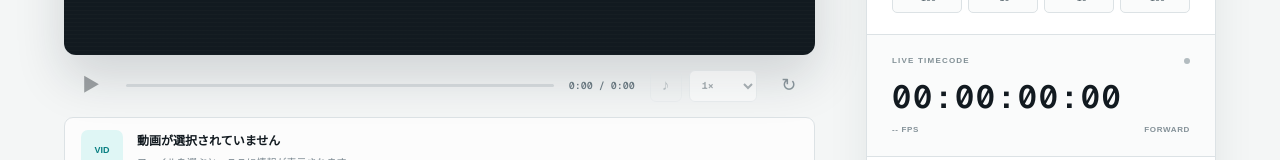
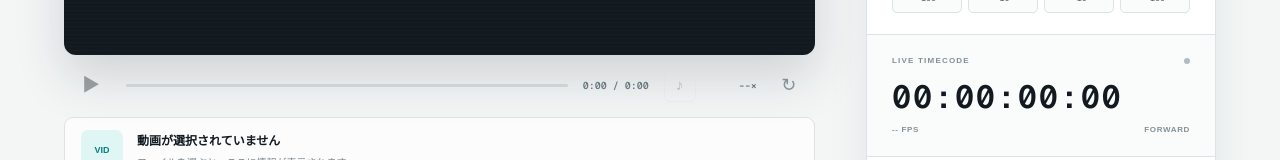
Before and after one commit to yyya-nico/WebMIDI-Video-MTC, a Next.js app: page / in a window 1280 px wide. Shown: the part 495-655 px from the top of the page. Built offline with nearby package versions, Linux system fonts and the light colour scheme.

Commit message:
再生速度の手動指定を削除

```diff
--- a/app/globals.css
+++ b/app/globals.css
@@ -51,8 +51,7 @@ button:disabled { cursor:not-allowed; opacity:.38; }
 .mute-button { width:32px; height:32px; display:grid; place-items:center; color:#66757d; border:1px solid var(--line)!important; border-radius:6px; font:700 15px/1 var(--font-geist-sans),sans-serif; }
 .mute-button.active { color:var(--cyan-dark); border-color:#9fdedc!important; background:#eefafa; }
 .mute-button span { transform:translateY(-1px); }
-.rate-control select { height:32px; padding:0 8px; color:#526169; border:1px solid var(--line); border-radius:6px; background:#fff; font:700 10px/1 var(--font-geist-mono),monospace; }
-.rate-control select:disabled { cursor:not-allowed; opacity:.45; }
+.rate-display { min-width:54px; color:#526169; text-align:right; font:700 10px/1 var(--font-geist-mono),monospace; }
 .small-action { color:#8c989e; font-size:18px; }
 .file-strip { min-height:68px; display:grid; grid-template-columns:42px 1fr auto; align-items:center; gap:14px; padding:12px 16px; border:1px solid var(--line); border-radius:9px; background:rgba(255,255,255,.72); }
 .file-type { width:42px; height:42px; display:grid; place-items:center; color:var(--cyan-dark); background:#dff6f5; border-radius:7px; font:800 9px/1 Arial; }
--- a/app/page.tsx
+++ b/app/page.tsx
@@ -7,7 +7,6 @@ type MidiAccessLike = { inputs: Map<string, MidiInputLike>; onstatechange: (() =
 type DecodedMtc = { hours: number; minutes: number; seconds: number; frames: number; fps: number; dropFrame: boolean; direction: 'forward' | 'reverse' };
 
 const FRAME_RATES = [24, 25, 29.97, 30] as const;
-const PLAYBACK_RATES = [0.5, 0.75, 1, 1.25, 1.5, 2] as const;
 const ACCEPTED_VIDEO_TYPES = 'video/*,.mp4,.mov,.m4v,.webm';
 const VIDEO_SYNC_INTERVAL_MS = 500;
 const MAX_AUTO_PLAYBACK_RATE = 4;
@@ -48,7 +47,6 @@ export default function Home() {
   const lastVideoSyncAtRef = useRef<number | null>(null);
   const syncEnabledRef = useRef(false);
   const offsetRef = useRef(0);
-  const playbackRateRef = useRef(1);
   const transportRateRef = useRef(1);
   const previousMtcSampleRef = useRef<{ seconds: number; receivedAt: number; direction: DecodedMtc['direction']; fps: number } | null>(null);
   const rateSamplesRef = useRef<number[]>([]);
@@ -67,7 +65,6 @@ export default function Home() {
   const [offset, setOffset] = useState(0);
   const [syncEnabled, setSyncEnabled] = useState(false);
   const [muted, setMuted] = useState(false);
-  const [playbackRate, setPlaybackRate] = useState(1);
   const [transportRate, setTransportRate] = useState(1);
 
   const disconnectMidi = useCallback(() => {
@@ -128,13 +125,13 @@ export default function Home() {
     const correctedTime = mtcToSeconds(decoded) + quarterFrameCompensation + offsetRef.current / 1000;
     if (correctedTime < 0) {
       video.pause();
-      video.playbackRate = playbackRateRef.current;
+      video.playbackRate = 1;
       video.currentTime = 0;
       return;
     }
     if (Number.isFinite(video.duration) && correctedTime > video.duration) {
       video.pause();
-      video.playbackRate = playbackRateRef.current;
+      video.playbackRate = 1;
       video.currentTime = video.duration;
       return;
     }
@@ -285,7 +282,7 @@ export default function Home() {
     lastVideoSyncAtRef.current = null;
     const video = videoRef.current;
     if (!video) return;
-    if (!next) { video.pause(); video.playbackRate = playbackRate; }
+    if (!next) { video.pause(); video.playbackRate = 1; }
     else {
       video.playbackRate = transportRateRef.current || 1;
       if (timecode) syncVideo(timecode, true);
@@ -298,12 +295,6 @@ export default function Home() {
     if (videoRef.current) videoRef.current.muted = next;
   }
 
-  function updatePlaybackRate(next: number) {
-    setPlaybackRate(next);
-    playbackRateRef.current = next;
-    if (videoRef.current && !syncEnabledRef.current) videoRef.current.playbackRate = next;
-  }
-
   function updateOffset(next: number) {
     const safe = clamp(Number.isFinite(next) ? next : 0, -99999, 99999);
     setOffset(safe);
@@ -312,6 +303,7 @@ export default function Home() {
   }
 
   const progress = duration ? (currentTime / duration) * 100 : 0;
+  const currentPlaybackRate = !videoUrl ? null : !syncEnabled ? 1 : midiStatus !== 'live' ? 0 : timecode?.direction === 'reverse' ? -transportRate : transportRate;
 
   return (
     <main className="app-shell">
@@ -324,7 +316,7 @@ export default function Home() {
         <section className="player-column" aria-label="ビデオプレーヤー">
           <div className={`video-stage ${dragging ? 'is-dragging' : ''} ${videoUrl ? 'has-video' : ''}`} onDragEnter={(event) => { event.preventDefault(); setDragging(true); }} onDragOver={(event) => event.preventDefault()} onDragLeave={() => setDragging(false)} onDrop={handleDrop}>
             {videoUrl ? (
-              <video ref={videoRef} src={videoUrl} playsInline muted={muted} onLoadedMetadata={(event) => { setDuration(event.currentTarget.duration); setCurrentTime(0); event.currentTarget.playbackRate = syncEnabledRef.current ? 1 : playbackRate; }} onTimeUpdate={(event) => setCurrentTime(event.currentTarget.currentTime)} onClick={(event) => { if (!syncEnabled) { if (event.currentTarget.paused) void event.currentTarget.play(); else event.currentTarget.pause(); } }} />
+              <video ref={videoRef} src={videoUrl} playsInline muted={muted} onLoadedMetadata={(event) => { setDuration(event.currentTarget.duration); setCurrentTime(0); event.currentTarget.playbackRate = 1; }} onTimeUpdate={(event) => setCurrentTime(event.currentTarget.currentTime)} onClick={(event) => { if (!syncEnabled) { if (event.currentTarget.paused) void event.currentTarget.play(); else event.currentTarget.pause(); } }} />
             ) : (
               <div className="empty-state">
                 <div className="upload-icon" aria-hidden="true"><span>＋</span></div>
@@ -348,13 +340,7 @@ export default function Home() {
               <button className={`mute-button ${muted ? 'active' : ''}`} aria-label={muted ? 'ミュートを解除' : '動画をミュート'} aria-pressed={muted} disabled={!videoUrl} onClick={toggleMute} title={muted ? 'ミュートを解除' : '動画をミュート'}>
                 <span aria-hidden="true">{muted ? '×' : '♪'}</span>
               </button>
-              <label className="rate-control" title={syncEnabled ? 'MTC同期中は再生速度を変更できません' : '再生速度'}>
-                <span className="sr-only">再生速度</span>
-                <select value={syncEnabled ? 'auto' : playbackRate} disabled={!videoUrl || syncEnabled} onChange={(event) => updatePlaybackRate(Number(event.target.value))} aria-label={syncEnabled ? `MTC自動追従 ${transportRate.toFixed(2)}倍速` : '再生速度'}>
-                  {syncEnabled && <option value="auto">AUTO {transportRate.toFixed(2)}×</option>}
-                  {PLAYBACK_RATES.map((rate) => <option key={rate} value={rate}>{rate}×</option>)}
-                </select>
-              </label>
+              <output className="rate-display" aria-label={currentPlaybackRate === null ? '再生速度未検出' : `現在の再生速度 ${currentPlaybackRate.toFixed(2)}倍`} title="現在の再生速度">{currentPlaybackRate === null ? '--×' : `${currentPlaybackRate.toFixed(2)}×`}</output>
             </div>
             <button className="small-action" onClick={() => fileInputRef.current?.click()} title="動画を変更">↻</button>
           </div>
```
